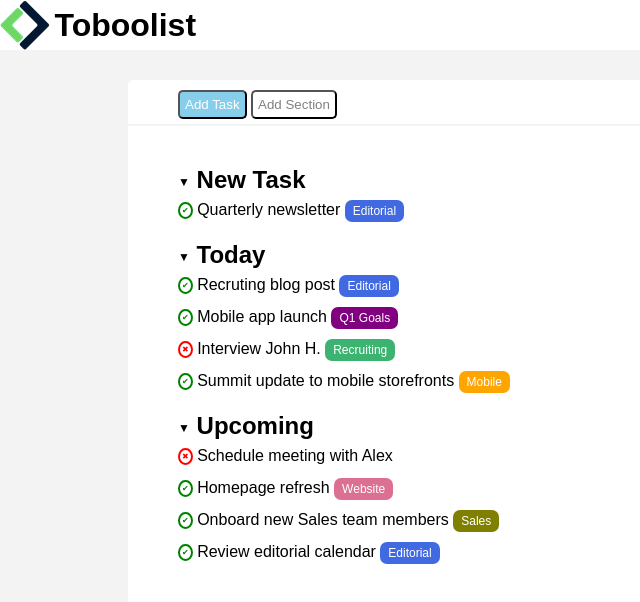
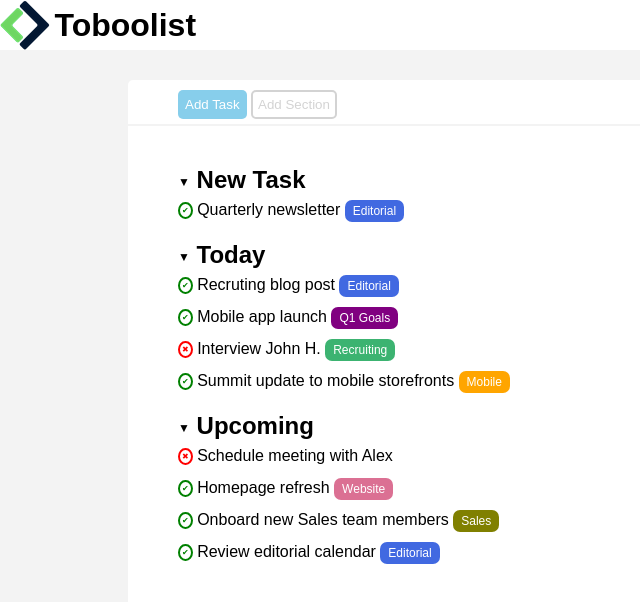
Before and after one commit to gmirizzi/html-css-toboolist, a plain HTML site: page index.html in a window 1280 px wide. Shown: the whole page, without its empty margins (0-640 px from the left). Drawn offline with Linux system fonts and the light colour scheme.

Commit message:
task button

```diff
--- a/css/stile.css
+++ b/css/stile.css
@@ -42,18 +42,22 @@ nav {
 }
 
 button {
-    padding: 5px;
     border-radius: 5px;
 }
 
 #task {
     background-color: skyblue;
     color: white;
+    border-width: 0;
+    padding: 7px;
 }
 
 #section {
     background-color: transparent;
-    color: gray;
+    color: lightgray;
+    border: 2px solid lightgray;
+    padding: 5px;
+
 }
 
 main {
```
